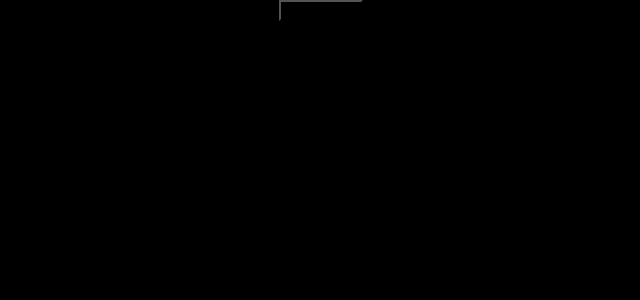
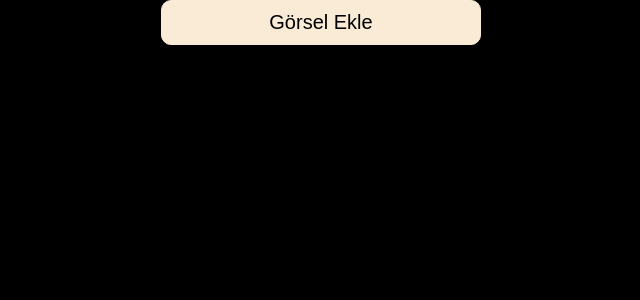
Before and after one commit to AbdullahSahin1/ReactUseStateProject, a React (Create React App) app: page / in a window 1280 px wide. Shown: the top 300 px of the page, without its empty margins (319-959 px from the left). Built offline with nearby package versions, Linux system fonts and the light colour scheme.

Commit message:
Update App.js

```diff
--- a/src/App.js
+++ b/src/App.js
@@ -18,8 +18,8 @@
   });
   return (
     <div className ="App">
-      <button onClick={handleClick}>Görsel Ekle</button>
-     <div>
+      <button className = "appButton" onClick={handleClick}>Görsel Ekle</button>
+     <div className='courseList'>
       {CourseList}
      </div>
     </div>
```
